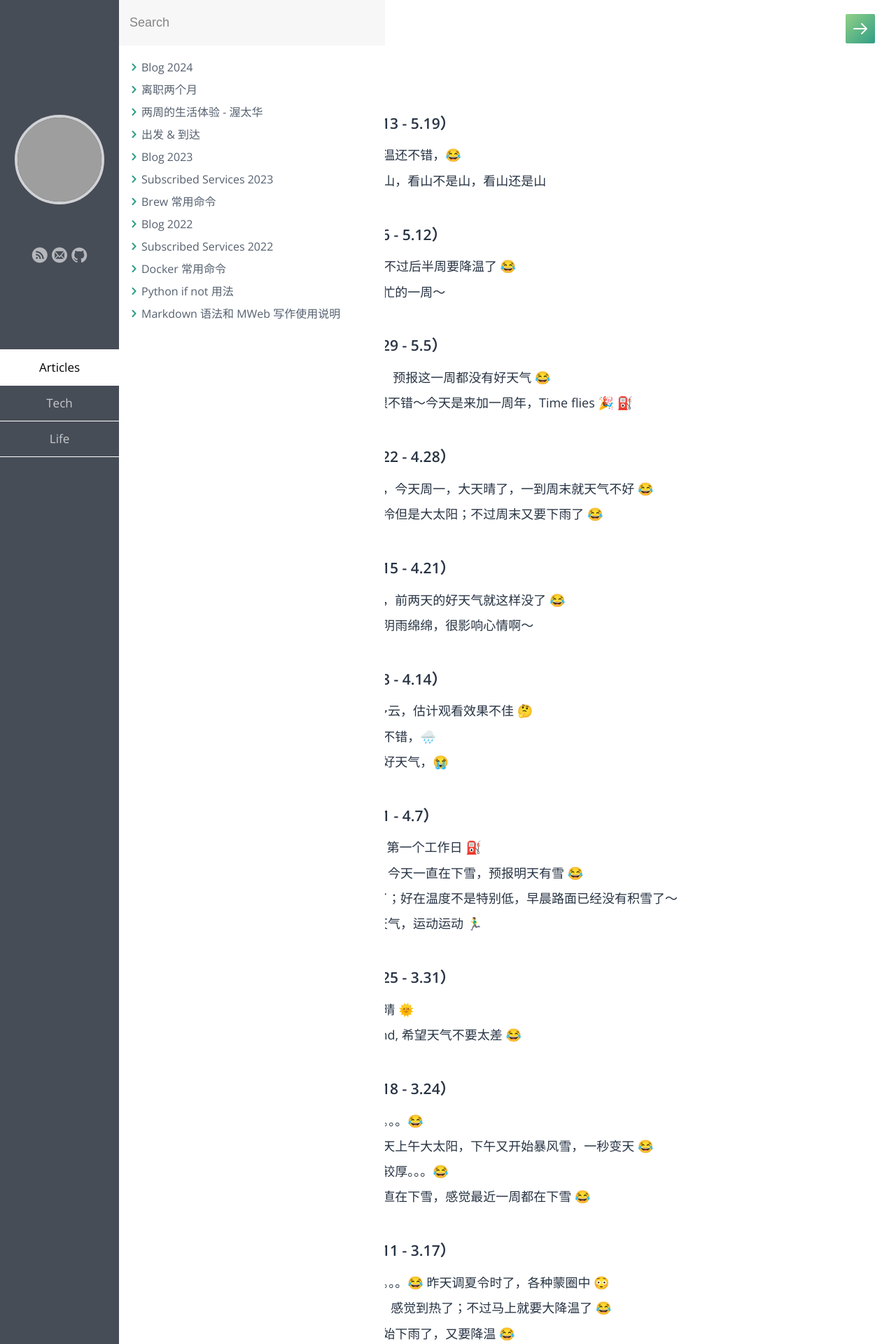
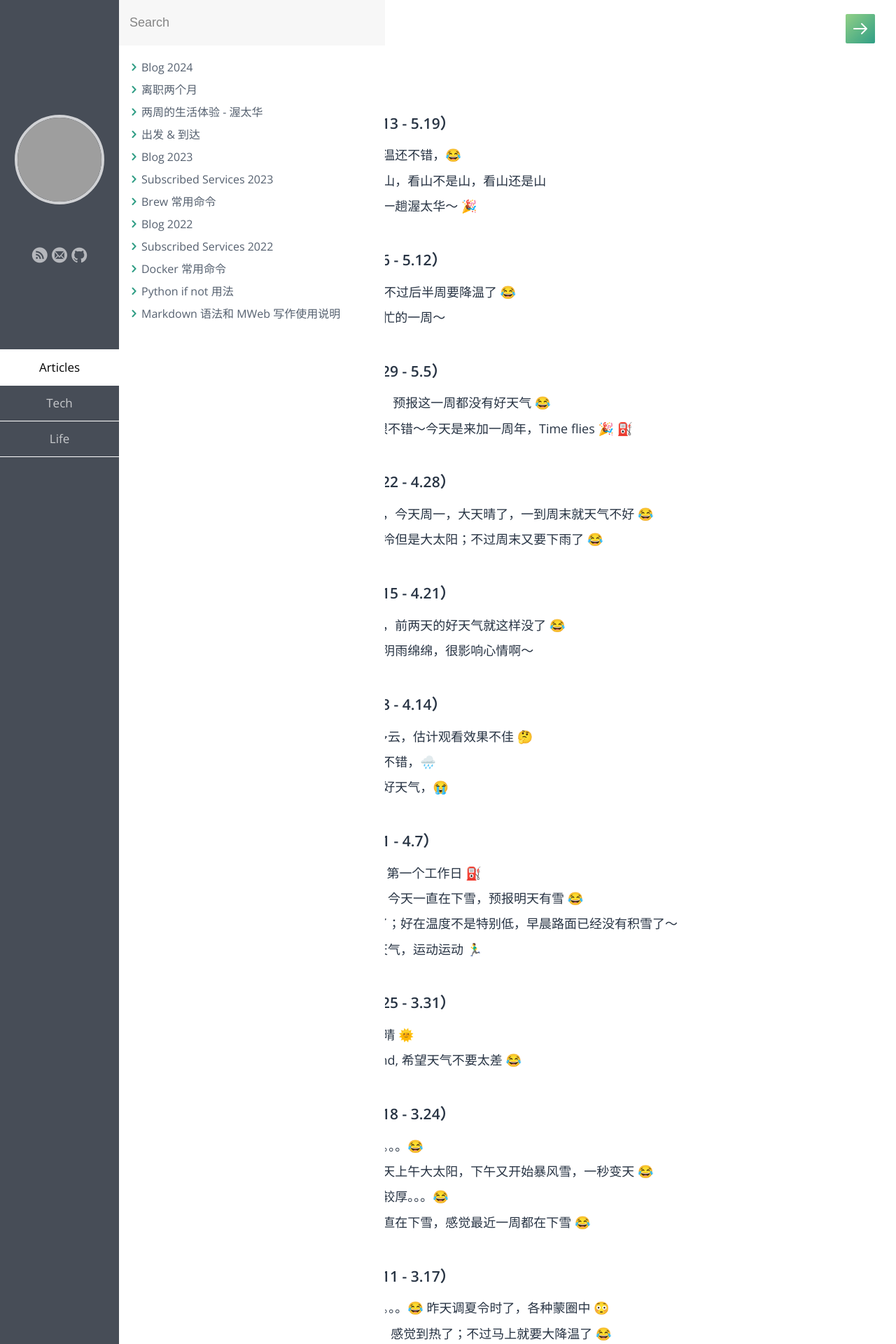
Before and after one commit to samxupeiran/samxupeiran.github.io, a Jekyll site: the page built from _posts/life/2024-01-02-my-blog.md, in a window 1280 px wide. Shown: the top 1920 px of the page at 70% size. Built offline with Jekyll 4.4.1, drawn with Linux system fonts in a browser that asks for light colours; some web fonts are replaced; grey boxes are pictures that could not be loaded.

Commit message:
feat: add wekkly blog 5/17

```diff
--- a/_posts/life/2024-01-02-my-blog.md
+++ b/_posts/life/2024-01-02-my-blog.md
@@ -9,6 +9,7 @@ tags: Blog
 - ### 2024 年 5 月 第 3 周（5.13 - 5.19）
      - 5.13 周一就下雨，不过气温还不错，😂
      - 5.15 人生三境界：看山是山，看山不是山，看山还是山
+     - 5.17 即将开始长周末，回一趟渥太华～ 🎉
 
 - ### 2024 年 5 月 第 2 周（5.6 - 5.12）
      - 5.6 今天温度到 20 度了，不过后半周要降温了 😂
```
